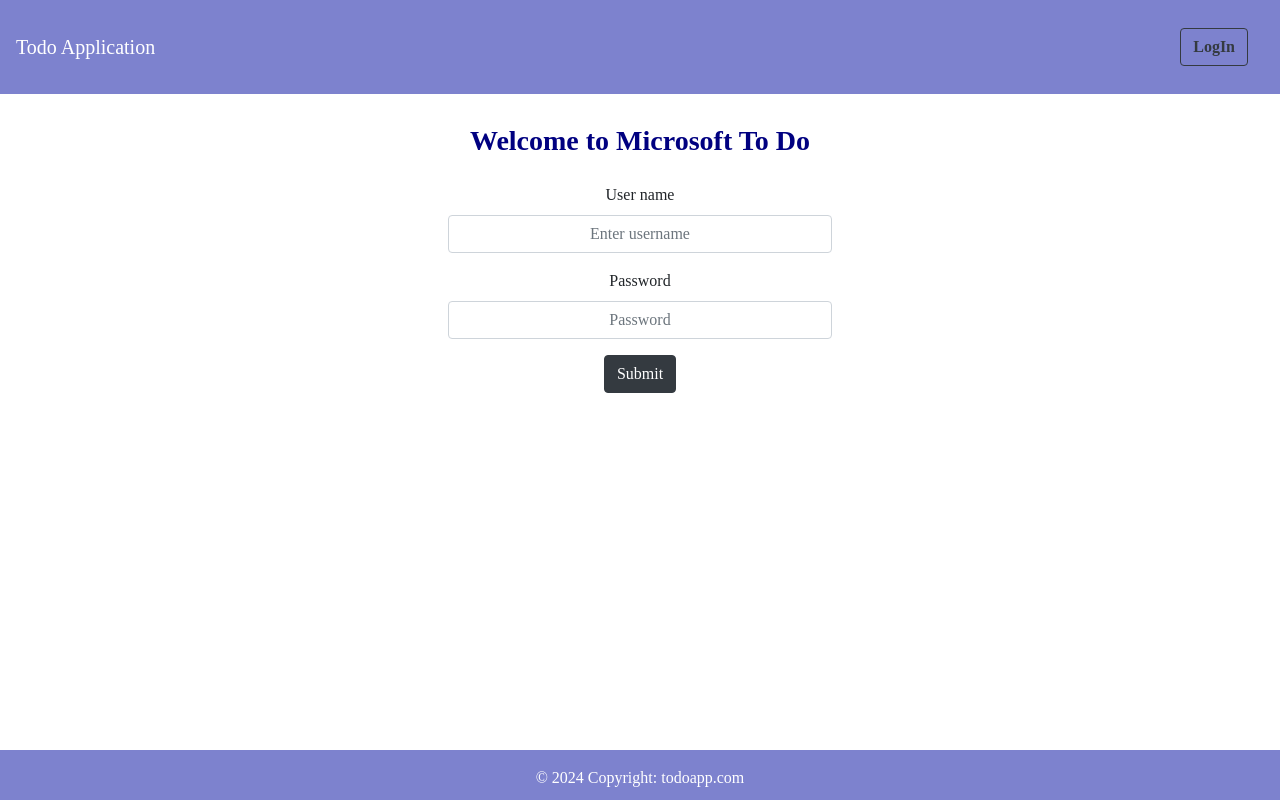
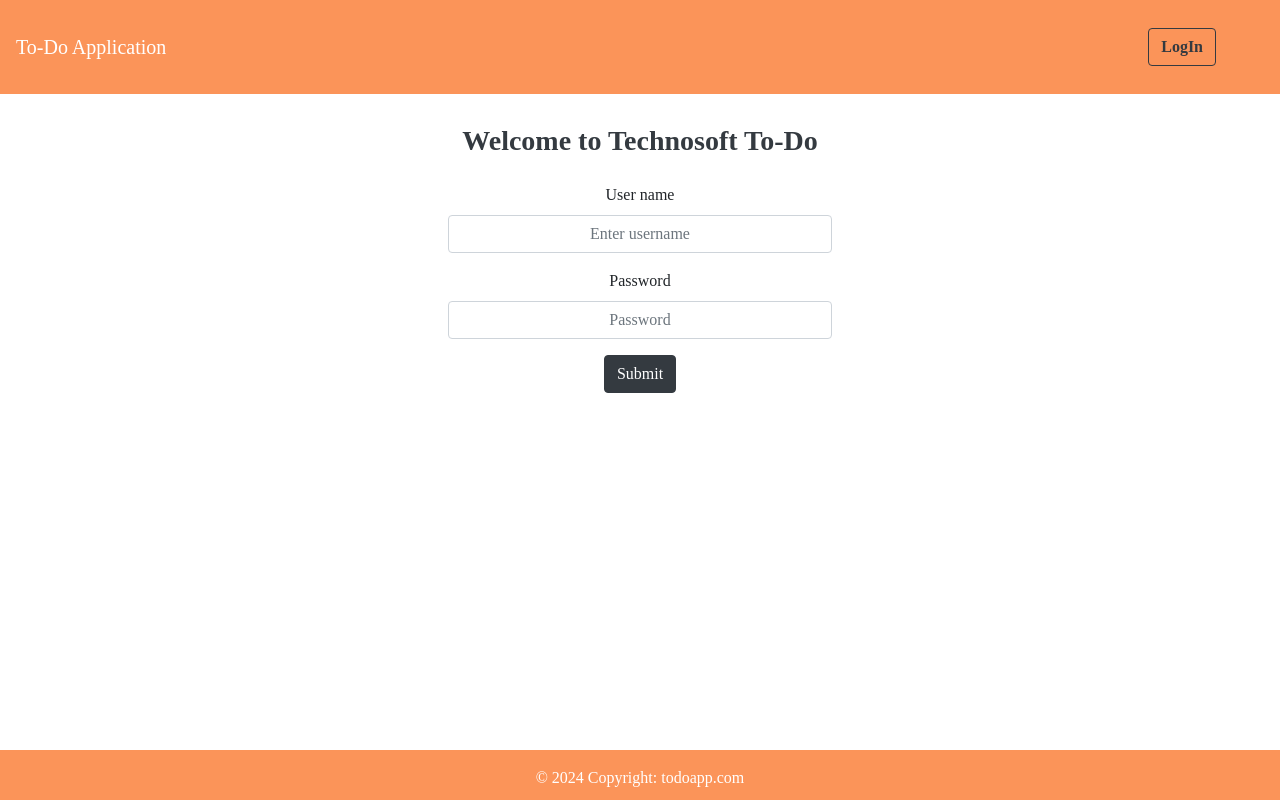
Before and after one commit to nikky301197/TodoAppFrontEndCode, a React (Create React App) app: page / in a window 1280 px wide. Built offline with nearby package versions, Linux system fonts and the light colour scheme.

Commit message:
design changes

```diff
--- a/src/Components/AddTodoComponent.jsx
+++ b/src/Components/AddTodoComponent.jsx
@@ -65,7 +65,7 @@
                 >
                   ADD{" "}
                   <span
-                    style={{ color: "navy", borderBottom: "1px solid grey" }}
+                    style={{ color: "#343A40", borderBottom: "1px solid grey" }}
                   >
                     TASK
                   </span>
--- a/src/Components/FooterComponent.jsx
+++ b/src/Components/FooterComponent.jsx
@@ -1,9 +1,9 @@
 export default function FooterComponent()
 {
 return(
-  <footer className="bg-body-tertiary text-center text-lg-start" >
+  <footer className="bg-body-tertiary text-center text-lg-start"  style={{backgroundColor : "#fa7529c5" , color:"white"}}>
 
-  <div className="text-center p-3"  style={{backgroundColor : "#7D82CE" , color:"white"}}>
+  <div className="text-center p-3"  >
     © 2024 Copyright:
     todoapp.com
   </div>
--- a/src/Components/HeaderComponent.jsx
+++ b/src/Components/HeaderComponent.jsx
@@ -11,13 +11,13 @@
   function logoutFunction(event) {
     event.preventDefault();
     authContext.setAuthenticated(false);
-    console.log("logout function called");
+
     navigate("/logout");
   }
 
   function loginFunction(event) {
     event.preventDefault();
-    console.log("login function called");
+
     navigate("/");
   }
 
@@ -25,7 +25,7 @@
     <header className="header-sec">
       <nav className="navbar navbar-expand-lg navbar-dark ">
         <a className="navbar-brand" href="#">
-          Todo Application
+          To-Do Application
         </a>
         <button
           className="navbar-toggler"
@@ -51,15 +51,22 @@
             <li className="nav-item active">
               {isAuthenticated && (
                 <Link className="nav-link" to="/todolist">
-                  Todos
+                  View
+                </Link>
+              )}
+            </li>
+            <li className="nav-item active">
+              {isAuthenticated && (
+                <Link className="nav-link" to="/addtodo">
+                  Add
                 </Link>
               )}
             </li>
           </ul>
-          <form className="form-inline my-2 my-lg-0  ">
+          <form className="form-inline  my-1 my-lg-0 d-flex justify-content-center align-items-center">
             {!isAuthenticated && (
               <button
-                className="btn btn-outline-dark  my-2 my-sm-0 m-3 font-weight-bold"
+                className="btn btn-outline-dark mr-lg-5  my-3 my-sm-0 m-3  font-weight-bold"
                 type="submit"
                 onClick={loginFunction}
               >
@@ -69,17 +76,13 @@
 
             {isAuthenticated && (
               <button
-                className="btn btn-outline-dark my-2 my-sm-0 m-3 font-weight-bold"
+                className="btn btn-outline-dark mr-lg-5 my-1 my-sm-0 m-0 font-weight-bold"
                 type="submit"
                 onClick={logoutFunction}
               >
                 LogOut
               </button>
             )}
-
-
-
-
           </form>
         </div>
       </nav>
--- a/src/Components/LoginComonent.jsx
+++ b/src/Components/LoginComonent.jsx
@@ -46,8 +46,8 @@
   return (
     <div className="login-sec">
       <form>
-        <h3 style={{ color: "navy", marginBottom: "25px", fontWeight: "bold" }}>
-          Welcome to Microsoft To Do{" "}
+        <h3 style={{ color: "#343A40", marginBottom: "25px", fontWeight: "bold" }}>
+          Welcome to Technosoft To-Do{" "}
         </h3>
         <div className="form-group">
           <label htmlFor="exampleInputEmail1">User name </label>{" "}
--- a/src/Components/TodoApp.css
+++ b/src/Components/TodoApp.css
@@ -1,47 +1,55 @@
-
-.inputField{
+.inputField {
   width: 30%;
-
-
 }
-.form-group
-{
-
+.form-group {
   display: flex;
   flex-direction: column;
   align-items: center;
   justify-content: center;
-
 }
-form{
-
-
-margin-top : 10px;
-   padding-top : 20px;
+form {
+  margin-top: 10px;
+  padding-top: 20px;
   padding-bottom: 20px;
-
 }
-.ErrorComponent{
+.ErrorComponent {
   display: flex;
   flex-direction: column;
   align-items: center;
   justify-content: center;
 }
 
-footer{
+footer {
   position: fixed;
   height: 50px;
   width: 100%;
   bottom: 0;
-
 }
 
-.header-sec{
-background-color: #7D82CE;
+.header-sec {
+  background-color: #fa7529c5;
   color: white;
-
 }
 
-.boxshadow{
-    box-shadow: rgba(100, 100, 111, 0.2) 0px 7px 29px 0px;
+.boxshadow {
+  box-shadow: rgba(76, 76, 172, 0.2) 0px 7px 29px 0px;
 }
+
+.welcomebox {
+  margin-top: 30px;
+  margin-bottom: 30px;
+}
+.welcomebox1,
+.welcomebox2 {
+  padding-top: 50px;
+  padding-bottom: 50px;
+
+  box-shadow: rgba(76, 76, 162, 0.2) 0px 7px 29px 0px;
+}
+
+.welcome-sec {
+  display: flex;
+  justify-content: center;
+  align-items: center;
+  flex-direction: column;
+}
--- a/src/Components/TodoListComponent.jsx
+++ b/src/Components/TodoListComponent.jsx
@@ -43,9 +43,10 @@
 
   return (
     <div className="todolist-sec container">
-      <h3 style={{ marginTop: "20px", fontWeight: "bold", color: "navy" }}>
+      <h4 style={{ marginTop: "20px", fontWeight: "bold", color: "#343A40" }}>
         Things You Want To Do!
-      </h3>
+
+      </h4>
 
       <div className=" table-responsive-sm">
         <table
--- a/src/Components/UpdateTodoComponent.jsx
+++ b/src/Components/UpdateTodoComponent.jsx
@@ -92,7 +92,7 @@
                 >
                   UPDATE{" "}
                   <span
-                    style={{ color: "navy", borderBottom: "1px solid grey" }}
+                    style={{ color: "#343A40", borderBottom: "1px solid grey" }}
                   >
                     TASK
                   </span>
--- a/src/Components/WelcomeComponent.jsx
+++ b/src/Components/WelcomeComponent.jsx
@@ -1,21 +1,51 @@
-import { Link } from "react-router-dom";
+import { Link, useNavigate } from "react-router-dom";
 import FooterComponent from "./FooterComponent";
 
 export default function WelcomeComponent() {
+  const navigate = useNavigate();
+  return (
+    <div>
 
 
+    <div className="welcome-sec">
+      <h3 style={{ marginTop: "30px" }}>Welcome In </h3>
+      <h1 style={{ color: "#343A40", fontWeight: "bold" }}>To-Do Application </h1>
+      {/* <h5 style={{marginTop:"30px"}}>
+          Manage your Todos - {"  "}
+          <button
+          type="submit"
+          className="btn btn-outline-dark"
 
-    return (
-      <div className="Welcome-sec">
-        <h2 style={{ marginTop: "50px" }}>Welcome In </h2>
-        <h1 style={{ color: "navy", fontWeight: "bold" }}>To Do Application </h1>
-        <h5 style={{marginTop:"30px"}}>
-          Manage your Todos - <Link to="/todolist">Go here</Link>
+        >
+          View Task
+        </button>
+           <Link to="/todolist">Go here</Link>
         </h5>
         <h5 style={{fontSize:"19px", marginTop:"20px"}}>
           Add a task - <Link to="/addtodo">Go here</Link>
-        </h5>
-        <FooterComponent/>
+        </h5> */}
+      <div className="container  welcomebox">
+        <div className="row ">
+        <div className="  col-lg-6 welcomebox1">
+          <h5>
+            Manage Your Task
+          </h5>
+          <button className="btn btn-dark mt-4" onClick= {()=>navigate("/todolist")} >
+             View Task
+          </button>
+        </div>
+        <div className="  col-lg-6 welcomebox2  " >
+        <h5>
+            Add Your Task
+          </h5>
+          <button className="btn btn-dark mt-4 " onClick= {()=>navigate("/addtodo")}>
+             Add Task
+          </button>
+          </div>
+        </div>
       </div>
-    );
-  }
+      {/* <FooterComponent /> */}
+    </div>
+    </div>
+  );
+}
```
Lines whose indentation alone changed are shown as unchanged.
